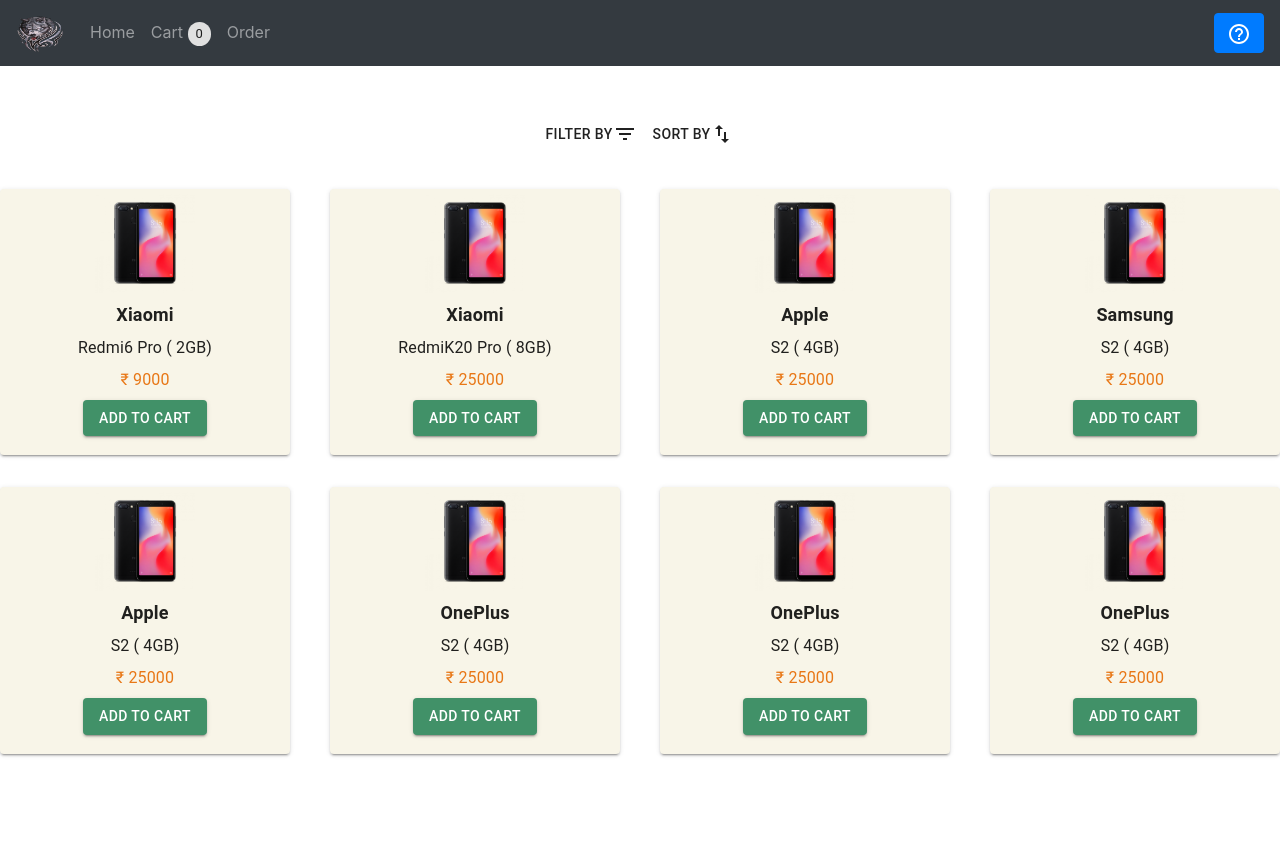
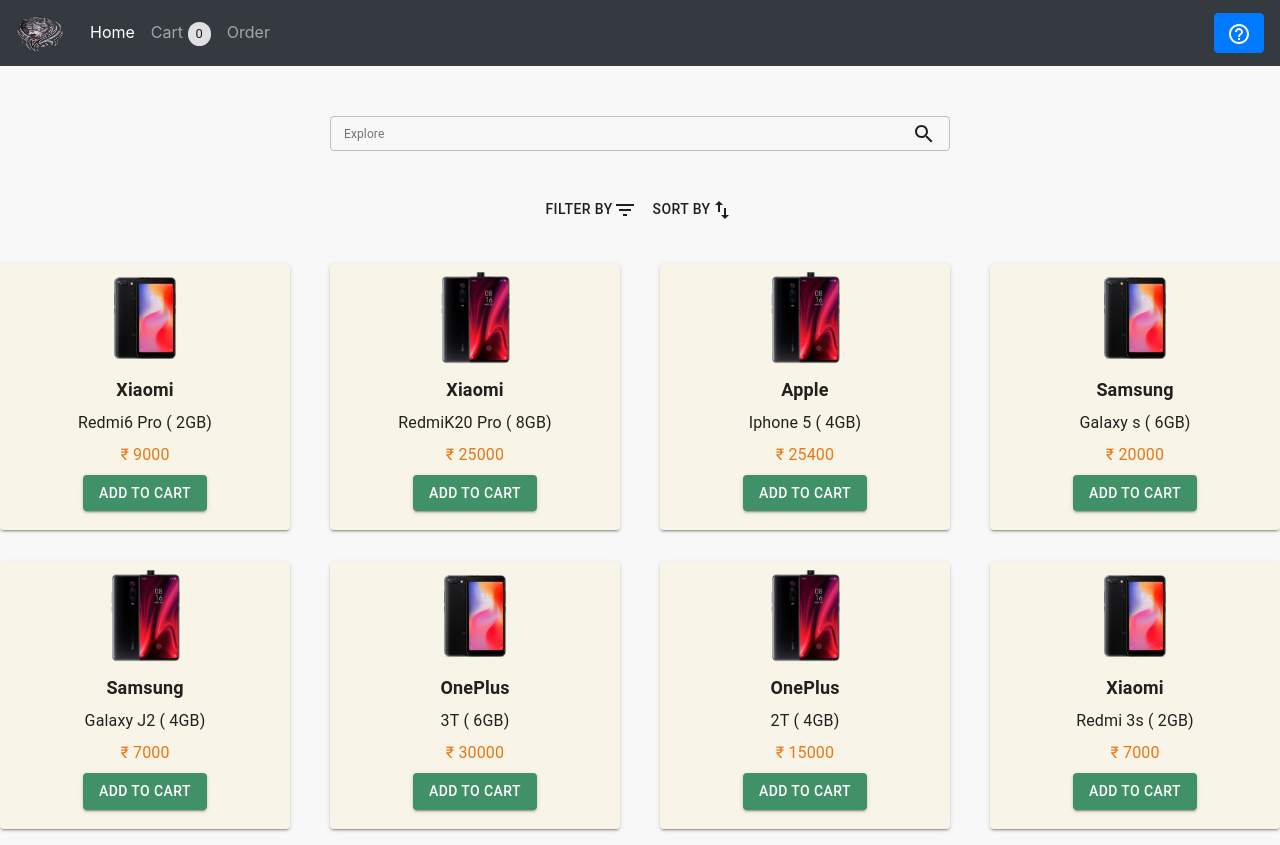
Before and after one commit to shoubhik-23/applicatShopCatalog, a React (Create React App) app: page / in a window 1280 px wide. Before the commit the page ends 800 px from the top, so only its background shows below. Built offline with nearby package versions, Linux system fonts and the light colour scheme.

Commit message:
minor change in css

```diff
--- a/public/index.html
+++ b/public/index.html
@@ -26,7 +26,7 @@
     -->
     <title>React App</title>
   </head>
-  <body>
+ <body style="background-color: #F8F8F8;">
     <noscript>You need to enable JavaScript to run this app.</noscript>
     <div id="root"></div>
     <!--
--- a/src/App.js
+++ b/src/App.js
@@ -10,7 +10,7 @@
 function App() {
   return (
     <div>
-      <NavBar></NavBar>
+      <Route path="/" component={NavBar}></Route>
 
       <Route path="/" exact component={Shop}></Route>
       <Route path="/cart" exact component={Cart}></Route>
--- a/src/components/cart/cart.js
+++ b/src/components/cart/cart.js
@@ -7,7 +7,6 @@
 import { useHistory } from "react-router";
 import ShoppingCartIcon from "@material-ui/icons/ShoppingCart";
 import CheckoutDialog from "./checkoutDialog";
-import NavbarComponent from "../navbar/NavBarComp";
 
 function Cart(props) {
   const history = useHistory();
--- a/src/components/cart/checkoutDialog.js
+++ b/src/components/cart/checkoutDialog.js
@@ -62,7 +62,6 @@
                     className={classes.searchField}
                     size="small"
                     fullWidth
-                    placeholder="Product Engineer"
                     variant="outlined"
                     label="Firse Name"
                   />
@@ -72,7 +71,6 @@
                     className={classes.searchField}
                     size="small"
                     fullWidth
-                    placeholder="Product Engineer"
                     variant="outlined"
                     label="Last Name"
                   />
--- a/src/components/message/message.js
+++ b/src/components/message/message.js
@@ -14,7 +14,6 @@
 import ErrorIcon from "../assets/images/error.svg";
 
 const MessageComponent = (props) => {
-  console.log(props.open);
   return (
     <Dialog
       open={props.open}
--- a/src/components/navbar/NavBarComp.js
+++ /dev/null
@@ -1,53 +0,0 @@
-import React from "react";
-import {
-  Box,
-  Dialog,
-  DialogTitle,
-  Grid,
-  Paper,
-  Typography,
-} from "@material-ui/core";
-import { style } from "./navbar.style";
-import Logo from "../assets/images/logo2.png";
-import clsx from "clsx";
-import { useHistory } from "react-router-dom";
-
-const NavbarComponent = (props) => {
-  const [open, setOpen] = React.useState(false);
-  const classes = style();
-  const history = useHistory();
-
-  const navItem = [
-    { name: "Shop", path: "" },
-    { name: "Cart", path: "cart" },
-    { name: "Order", path: "orders" },
-  ];
-
-  return (
-    <Paper elevation={2} className={classes.main}>
-      <Box style={{ width: 100, height: 50 }}>
-        {" "}
-        <img style={{ width: "100%", height: "100%" }} src={Logo} alt="logo" />
-      </Box>
-
-      <Box className={classes.nav}>
-        {navItem.map((nav) => (
-          <Typography
-            key={nav.path}
-            onClick={() =>
-              props.active !== nav.path && history.replace(`/${nav.path}`)
-            }
-            className={clsx(
-              classes.navItem,
-              props.active === nav.path && classes.activeNav
-            )}
-          >
-            {nav.name}
-          </Typography>
-        ))}
-      </Box>
-    </Paper>
-  );
-};
-
-export default NavbarComponent;
--- a/src/components/navbar/modal.js
+++ b/src/components/navbar/modal.js
@@ -3,7 +3,9 @@
 import Modal from "@material-ui/core/Modal";
 import Backdrop from "@material-ui/core/Backdrop";
 import Fade from "@material-ui/core/Fade";
-
+import MailOutlineIcon from "@material-ui/icons/MailOutline";
+import { Box } from "@material-ui/core";
+import PhoneIcon from "@material-ui/icons/Phone";
 const useStyles = makeStyles((theme) => ({
   modal: {
     display: "flex",
@@ -12,7 +14,7 @@
   },
   paper: {
     backgroundColor: theme.palette.background.paper,
-    border: "2px solid #000",
+
     boxShadow: theme.shadows[5],
     padding: theme.spacing(2, 4, 3),
   },
@@ -37,8 +39,26 @@
       >
         <Fade in={props.open}>
           <div className={classes.paper}>
-            <h2 id="transition-modal-title">Reach us out at</h2>
-            <p id="transition-modal-description">shoubhik2396@gmail.com</p>
+            <h3
+              style={{ textAlign: "center", marginBottom: 20 }}
+              id="transition-modal-title"
+            >
+              Reach us out at
+            </h3>
+            <Box style={{ display: "flex", justifyContent: "space-between" }}>
+              <MailOutlineIcon
+                fontSize="small"
+                style={{ color: "rgb(232, 119, 22)", marginRight: 10 }}
+              ></MailOutlineIcon>
+              <p id="transition-modal-description">shoubhik2396@gmail.com</p>
+            </Box>
+            <Box style={{ display: "flex", justifyContent: "space-between" }}>
+              <PhoneIcon
+                style={{ color: "rgb(232, 119, 22)", marginRight: 10 }}
+                fontSize="small"
+              ></PhoneIcon>
+              <p id="transition-modal-description">shoubhik2396@gmail.com</p>
+            </Box>
           </div>
         </Fade>
       </Modal>
--- a/src/components/navbar/navbar.js
+++ b/src/components/navbar/navbar.js
@@ -14,8 +14,15 @@
 import Logo from "../assets/images/logo2.png";
 import HelpOutlineIcon from "@material-ui/icons/HelpOutline";
 import Modal from "./modal";
+import { style } from "./navbar.style";
 function NavBar(props) {
+  const classes = style();
   const [open, setOpen] = React.useState(false);
+  const [toggle, setToggle] = useState({
+    home: true,
+    cart: false,
+    order: false,
+  });
 
   const handleOpen = () => {
     setOpen(true);
@@ -26,13 +33,19 @@
   };
   const state = useSelector((state) => state.cartItems);
   const history = useHistory();
+  console.log(props.location);
   return (
     <>
-      <Navbar bg="dark" variant="dark" expand="lg" style={{ marginBottom: 50 }}>
+      <Navbar
+        bg="dark"
+        variant="dark"
+        expand="lg"
+        style={{ marginBottom: 50, width: "100%" }}
+      >
         <Navbar.Brand>
           <Box
             onClick={() => history.push("/")}
-            style={{ width: 50, height: 40 }}
+            style={{ width: 50, height: 40, cursor: "pointer" }}
           >
             <img
               style={{ width: "100%", height: "100%" }}
@@ -44,11 +57,38 @@
         <Navbar.Toggle aria-controls="basic-navbar-nav" />
         <Navbar.Collapse id="basic-navbar-nav">
           <Nav className="mr-auto">
-            <Nav.Link onClick={() => history.push("/")}>Home</Nav.Link>
-            <Nav.Link onClick={() => history.push("/cart")}>
+            <Nav.Link
+              style={{
+                color: props.location.pathname == "/" ? "#ffffff" : "#a6a6a6",
+              }}
+              onClick={() => {
+                history.push("/");
+              }}
+            >
+              Home
+            </Nav.Link>
+            <Nav.Link
+              style={{
+                color:
+                  props.location.pathname == "/cart" ? "#ffffff" : "#a6a6a6",
+              }}
+              onClick={() => {
+                history.push("/cart");
+              }}
+            >
               Cart <Chip size="small" label={state.length} />
             </Nav.Link>{" "}
-            <Nav.Link onClick={() => history.push("/orders")}>Order</Nav.Link>
+            <Nav.Link
+              style={{
+                color:
+                  props.location.pathname == "/orders" ? "#ffffff" : "#a6a6a6",
+              }}
+              onClick={() => {
+                history.push("/orders");
+              }}
+            >
+              Order
+            </Nav.Link>
           </Nav>
           <Form inline>
             <Button onClick={() => setOpen(true)}>
--- a/src/components/navbar/navbar.style.js
+++ b/src/components/navbar/navbar.style.js
@@ -1,45 +1,10 @@
 import { makeStyles } from "@material-ui/core";
 
 export const style = makeStyles((theme) => ({
-  main: {
-    boxSizing: "border-box",
-    width: "100vw",
-    padding: "20px 5% 0px",
-    display: "flex",
-    justifyContent: "space-around",
-    backgroundColor: "#FFFFFF",
-    zIndex: 999,
-    position: "fixed",
-    left: 0,
-    top: 0,
-    borderRadius: 0,
+  active: {
+    color: "#419168",
   },
-  logo: {
-    height: "auto",
-  },
-  nav: {
-    border: "solid",
-    display: "flex",
-  },
-  navItem: {
-    fontSize: 14,
-    color: "#35332B",
-    padding: "0px 17px",
-    paddingBottom: 15,
-    cursor: "pointer",
-    fontWeight: 500,
-  },
-  activeNav: {
+  inactive: {
     color: "#419168",
-    borderBottom: "2px solid #419168",
-  },
-  prof: {
-    marginTop: "4px",
-    zIndex: 2000,
-    cursor: "pointer",
-  },
-  profileImage: {
-    height: 33,
-    width: "auto",
   },
 }));
--- a/src/components/order/order.js
+++ b/src/components/order/order.js
@@ -7,7 +7,6 @@
 import ForwardIcon from "@material-ui/icons/Forward";
 import ArrowLeftIcon from "@material-ui/icons/ArrowLeft";
 import HomeIcon from "@material-ui/icons/Home";
-import NavbarComponent from "../navbar/NavBarComp";
 
 function Order(props) {
   const state = useSelector((state) => state.orderItems);
--- a/src/components/shop/shop.js
+++ b/src/components/shop/shop.js
@@ -8,6 +8,7 @@
   DialogTitle,
   FormControl,
   Grid,
+  InputAdornment,
   InputLabel,
   Menu,
   MenuItem,
@@ -17,13 +18,15 @@
 } from "@material-ui/core";
 import React, { useEffect, useState } from "react";
 import ShopCard from "./shopCard";
+import SearchIcon from "@material-ui/icons/Search";
 import Logo from "../assets/images/redmi6.png";
+import K20 from "../assets/images/k20.png";
+
 import {
   FilterListOutlined,
   HighlightOff,
   ImportExport,
 } from "@material-ui/icons";
-import NavbarComponent from "../navbar/NavBarComp";
 import { style } from "./style";
 
 const Shop = (props) => {
@@ -50,6 +53,81 @@
   const handleCloseDialog = () => {
     setOpen(false);
   };
+  const [visibleArray, setVisibleArray] = useState([
+    {
+      id: 1,
+      brand: "Xiaomi",
+      name: "Redmi6 Pro",
+      price: 9000,
+      image: Logo,
+      ram: 2,
+      os: "A",
+    },
+    {
+      id: 2,
+      brand: "Xiaomi",
+      name: "RedmiK20 Pro",
+      price: 25000,
+      image: K20,
+      os: "A",
+      ram: 8,
+    },
+    {
+      id: 3,
+      brand: "Apple",
+      name: "Iphone 5",
+      price: 25400,
+      image: K20,
+      ram: 4,
+      os: "I",
+    },
+    {
+      id: 4,
+      brand: "Samsung",
+      name: "Galaxy s",
+      price: 20000,
+      image: Logo,
+      ram: 6,
+      os: "A",
+    },
+    {
+      id: 5,
+      brand: "Samsung",
+      name: "Galaxy J2",
+      price: 7000,
+      image: K20,
+      ram: 4,
+      os: "I",
+    },
+    {
+      id: 6,
+      brand: "OnePlus",
+      name: "3T",
+      price: 30000,
+      image: Logo,
+      ram: 6,
+      os: "A",
+    },
+    {
+      id: 7,
+      brand: "OnePlus",
+      name: "2T",
+      price: 15000,
+      image: K20,
+      ram: 4,
+      os: "A",
+    },
+    {
+      id: 8,
+      brand: "Xiaomi",
+      name: "Redmi 3s",
+      price: 7000,
+      image: Logo,
+      ram: 2,
+      os: "A",
+    },
+  ]);
+
   const [cardArray, setCardArray] = useState([
     {
       id: 1,
@@ -65,139 +143,73 @@
       brand: "Xiaomi",
       name: "RedmiK20 Pro",
       price: 25000,
-      image: Logo,
+      image: K20,
       os: "A",
       ram: 8,
     },
     {
-      id: 2,
+      id: 3,
       brand: "Apple",
-      name: "S2",
-      price: 25000,
-      image: Logo,
+      name: "Iphone 5",
+      price: 25400,
+      image: K20,
       ram: 4,
       os: "I",
     },
     {
-      id: 2,
+      id: 4,
       brand: "Samsung",
-      name: "S2",
-      price: 25000,
+      name: "Galaxy s",
+      price: 20000,
       image: Logo,
+      ram: 6,
+      os: "A",
+    },
+    {
+      id: 5,
+      brand: "Samsung",
+      name: "Galaxy J2",
+      price: 7000,
+      image: K20,
+      ram: 4,
+      os: "I",
+    },
+    {
+      id: 6,
+      brand: "OnePlus",
+      name: "3T",
+      price: 30000,
+      image: Logo,
+      ram: 6,
+      os: "A",
+    },
+    {
+      id: 7,
+      brand: "OnePlus",
+      name: "2T",
+      price: 15000,
+      image: K20,
       ram: 4,
       os: "A",
     },
     {
-      id: 2,
-      brand: "Apple",
-      name: "S2",
-      price: 25000,
-      image: Logo,
-      ram: 4,
-      os: "I",
-    },
-    {
-      id: 2,
-      brand: "OnePlus",
-      name: "S2",
-      price: 25000,
-      image: Logo,
-      ram: 4,
-      os: "A",
-    },
-    {
-      id: 2,
-      brand: "OnePlus",
-      name: "S2",
-      price: 25000,
-      image: Logo,
-      ram: 4,
-      os: "A",
-    },
-    {
-      id: 2,
-      brand: "OnePlus",
-      name: "S2",
-      price: 25000,
-      image: Logo,
-      ram: 4,
-      os: "A",
-    },
-  ]);
-  const [visibleArray, setVisibleArray] = useState([
-    {
-      id: 1,
+      id: 8,
       brand: "Xiaomi",
-      name: "Redmi6 Pro",
-      price: 9000,
+      name: "Redmi 3s",
+      price: 7000,
       image: Logo,
       ram: 2,
       os: "A",
     },
-    {
-      id: 2,
-      brand: "Xiaomi",
-      name: "RedmiK20 Pro",
-      price: 25000,
-      image: Logo,
-      os: "A",
-      ram: 8,
-    },
-    {
-      id: 2,
-      brand: "Apple",
-      name: "S2",
-      price: 25000,
-      image: Logo,
-      ram: 4,
-      os: "I",
-    },
-    {
-      id: 2,
-      brand: "Samsung",
-      name: "S2",
-      price: 25000,
-      image: Logo,
-      ram: 4,
-      os: "A",
-    },
-    {
-      id: 2,
-      brand: "Apple",
-      name: "S2",
-      price: 25000,
-      image: Logo,
-      ram: 4,
-      os: "I",
-    },
-    {
-      id: 2,
-      brand: "OnePlus",
-      name: "S2",
-      price: 25000,
-      image: Logo,
-      ram: 4,
-      os: "A",
-    },
-    {
-      id: 2,
-      brand: "OnePlus",
-      name: "S2",
-      price: 25000,
-      image: Logo,
-      ram: 4,
-      os: "A",
-    },
-    {
-      id: 2,
-      brand: "OnePlus",
-      name: "S2",
-      price: 25000,
-      image: Logo,
-      ram: 4,
-      os: "A",
-    },
   ]);
+  const resetChanges = () => {
+    setVisibleArray([...cardArray]);
+    setBrand("");
+    setRam("");
+    setOs("");
+
+    handleCloseDialog();
+  };
 
   const submitChanges = () => {
     let temp = [...cardArray];
@@ -209,6 +221,9 @@
       setVisibleArray(temp);
     } else if (brand == "Apple") {
       temp = temp.filter((el) => el.brand === "Apple");
+      setVisibleArray(temp);
+    } else if (brand == "OnePlus") {
+      temp = temp.filter((el) => el.brand === "OnePlus");
       setVisibleArray(temp);
     }
     if (ram == 2) {
@@ -231,7 +246,6 @@
 
     handleCloseDialog();
   };
-  console.log(visibleArray);
   const [anchorEl, setAnchorEl] = React.useState(null);
 
   const handleClick = (event) => {
@@ -251,7 +265,21 @@
     setVisibleArray(temp);
     setAnchorEl(null);
   };
-  console.log(cardArray);
+  const onSearchHandle = (e) => {
+    if (e.target.value) {
+      let filter = cardArray.filter((item) => {
+        return (
+          item.brand !== null &&
+          (item.brand.toLowerCase().indexOf(e.target.value.toLowerCase()) >
+            -1 ||
+            item.name.toLowerCase().indexOf(e.target.value.toLowerCase()) > -1)
+        );
+      });
+      setVisibleArray(filter);
+    } else {
+      setVisibleArray(cardArray);
+    }
+  };
   return (
     <>
       <Grid
@@ -261,6 +289,23 @@
           justifyContent: "space-evenly",
         }}
       >
+        <Grid item xs={6} s>
+          <TextField
+            className={classes.searchField}
+            onChange={onSearchHandle}
+            size="small"
+            fullWidth
+            variant="outlined"
+            label="Explore"
+            InputProps={{
+              endAdornment: (
+                <InputAdornment position="end">
+                  <SearchIcon></SearchIcon>
+                </InputAdornment>
+              ),
+            }}
+          />
+        </Grid>
         <Grid
           item
           xs={12}
@@ -327,7 +372,7 @@
                 </Typography>
               </Grid>
               <Grid item>
-                <Grid container spacing={3} style={{ paddingRight: "30px" }}>
+                <Grid container spacing={3} style={{}}>
                   <Grid item xs={6}>
                     <FormControl
                       fullWidth
@@ -349,6 +394,7 @@
                         <MenuItem value={"Xiaomi"}>Xiaomi</MenuItem>
                         <MenuItem value={"Samsung"}>Samsung</MenuItem>
                         <MenuItem value={"Apple"}>Apple</MenuItem>
+                        <MenuItem value={"OnePlus"}>OnePlus</MenuItem>
                       </Select>
                     </FormControl>
                   </Grid>
@@ -411,12 +457,8 @@
                   marginTop: "30px",
                 }}
               >
-                <Button
-                  variant="contained"
-                  size="small"
-                  onClick={handleCloseDialog}
-                >
-                  Cancel
+                <Button variant="contained" size="small" onClick={resetChanges}>
+                  Reset
                 </Button>
                 <Button
                   variant="contained"
```
Also changed, not shown: src/components/assets/images/iphone5.png (added), src/components/assets/images/k20.png (added).
